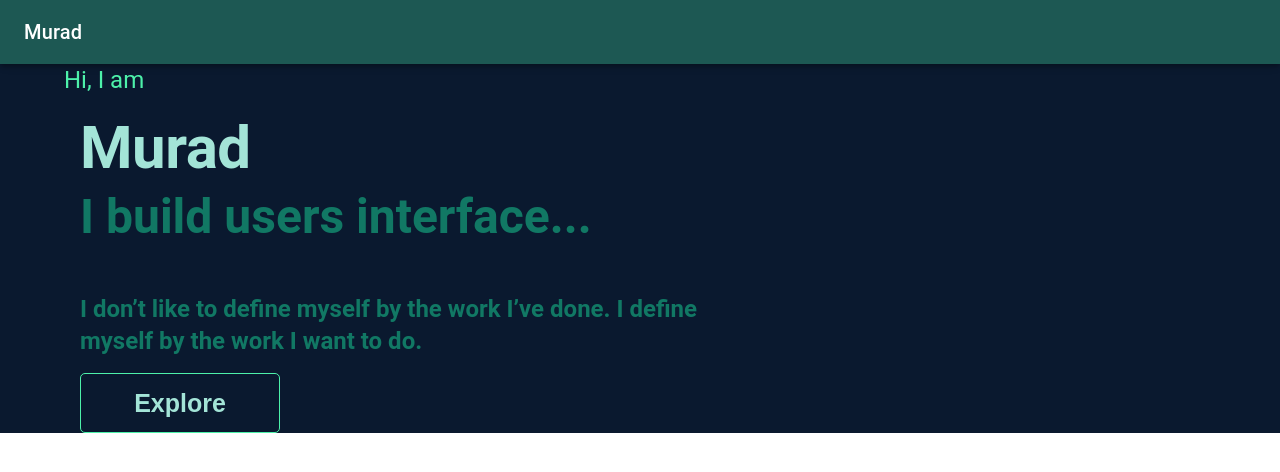
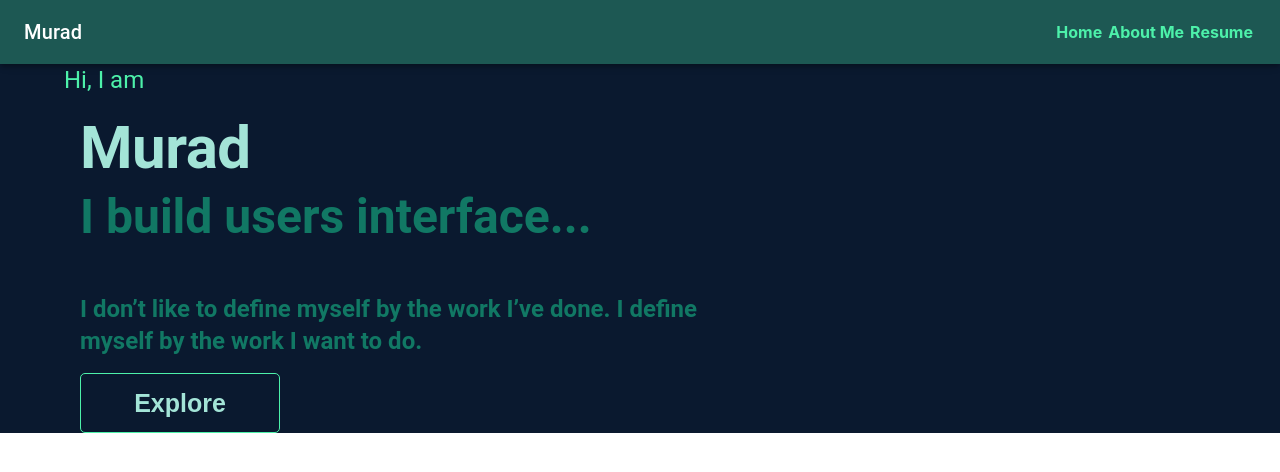
Before and after one commit to ano201/myPortfolio, a React (Create React App) app: page / in a window 1280 px wide. Shown: the top 472 px of the page. Built offline with nearby package versions, Linux system fonts and the light colour scheme.

Commit message:
link test

```diff
--- a/package.json
+++ b/package.json
@@ -13,6 +13,7 @@
     "react": "^17.0.2",
     "react-dom": "^17.0.2",
     "react-router-dom": "^5.3.0",
+    "react-router-hash-link": "^2.4.3",
     "react-scripts": "4.0.3",
     "web-vitals": "^1.1.2"
   },
--- a/src/App.css
+++ b/src/App.css
@@ -28,3 +28,17 @@
   cursor: pointer;
   color: #0a192f;
 }
+.link{
+    text-decoration: none;
+    font-weight: bold;
+    transition: 1s;
+}
+.link:link,.link:active,.link:visited{
+    color: #4df1aa;
+}
+.link-nav{
+    padding: 5px 3px;
+}
+.link-nav:hover{
+    border: 1px dashed #4df1aa;
+}
--- a/src/App.js
+++ b/src/App.js
@@ -12,7 +12,7 @@ function App() {
     <div className='app'>
       <BrowserRouter>
         <Switch>
-          <Route exact path="/">
+          <Route path={['/', '/home']}>
             <Home />
           </Route>
         </Switch>
--- a/src/Pages/Home/Banner/Banner.js
+++ b/src/Pages/Home/Banner/Banner.js
@@ -3,7 +3,7 @@ import React from 'react';
 
 const Banner = () => {
     return (
-        <Box>
+        <Box id='home'>
             <Grid sx={{ flexGrow: 1, mt: '4rem' }} sm={12} md={8}>
                 <Typography className='neon-text' variant="h5" component="div" gutterBottom>
                     Hi, I am
--- a/src/Pages/Home/Navigation/Navigation.js
+++ b/src/Pages/Home/Navigation/Navigation.js
@@ -5,6 +5,9 @@ import Toolbar from '@mui/material/Toolbar';
 import IconButton from '@mui/material/IconButton';
 import Typography from '@mui/material/Typography';
 import MenuIcon from '@mui/icons-material/Menu';
+import { HashLink } from 'react-router-hash-link';
+import { Grid } from '@mui/material';
+
 
 
 
@@ -24,6 +27,11 @@ const Navigation = (props) => {
                         >
                             Murad
                         </Typography>
+                        <Grid sx={{ display: { xs: 'none', md: 'block' } }}>
+                            <HashLink className='link link-nav' to='/home#home'>Home</HashLink>
+                            <HashLink className='link link-nav' to='/home#aboutme'>About Me</HashLink>
+                            <HashLink className='link link-nav' to='/home#home'>Resume</HashLink>
+                        </Grid>
                         <IconButton
                             size="large"
                             edge="end"
```
Also changed, not shown: 1 other file (tests, documents, lock files or other folders).
